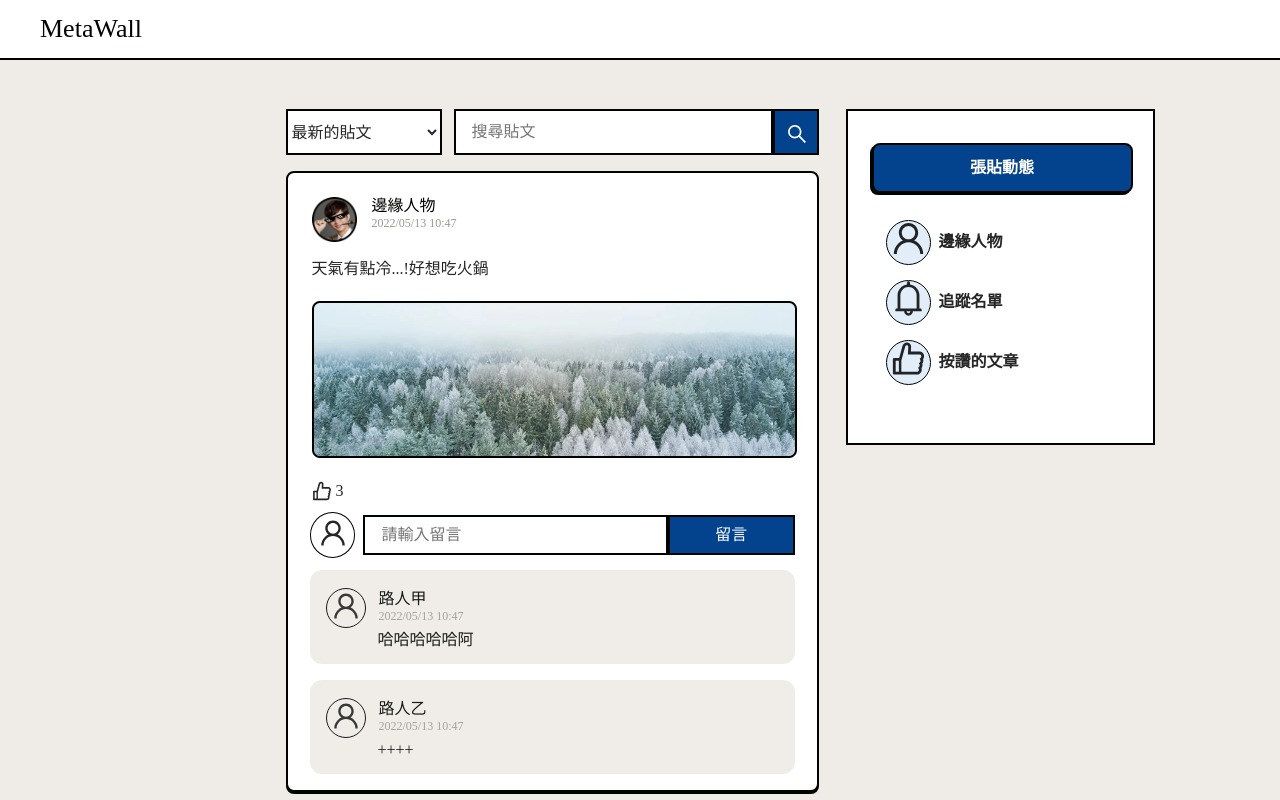
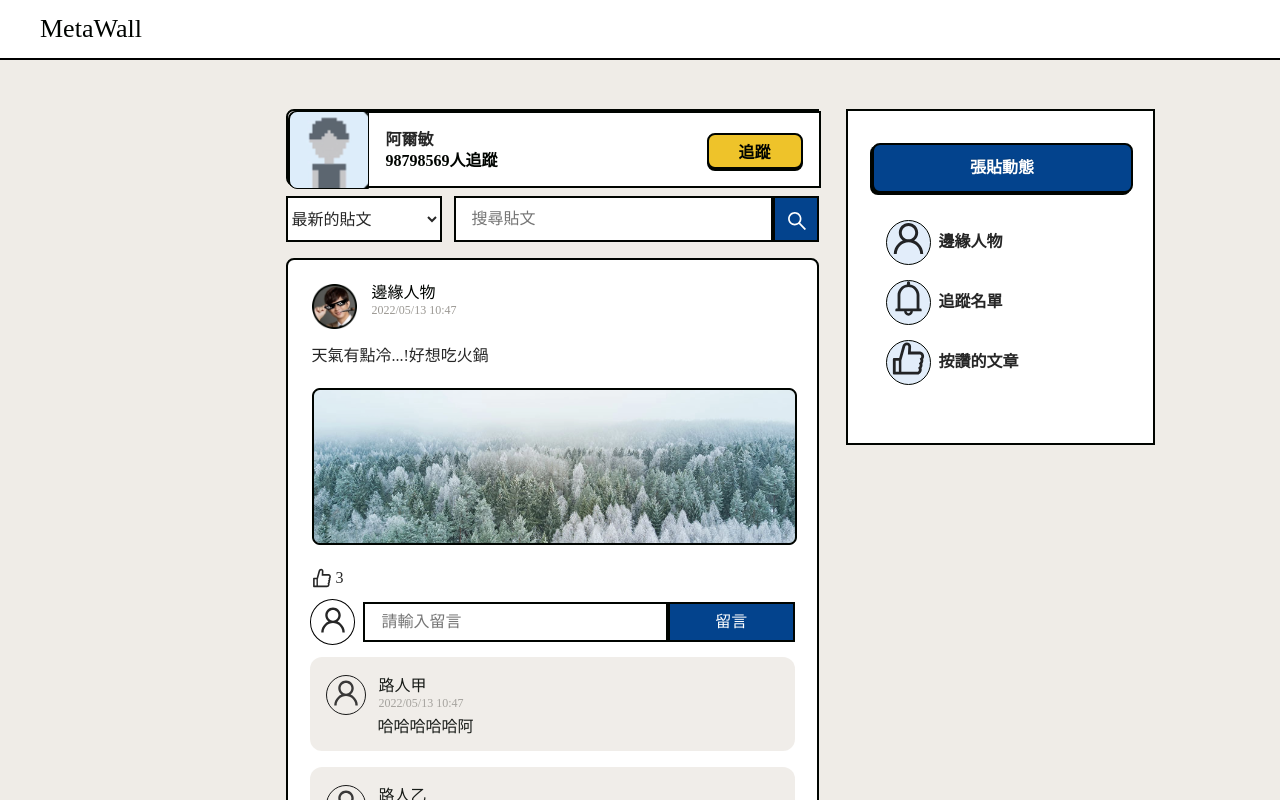
Before and after one commit to kjes9307/project-frontend, a React (Create React App) app: page /login in a window 1280 px wide. Before the commit this address led to /post. Shown: the top 800 px of the page. Built offline with nearby package versions, Linux system fonts and the light colour scheme.

Commit message:
add fanPage

```diff
--- /dev/null
+++ b/src/component/fanPage/fanPage.css
@@ -0,0 +1,55 @@
+.module-fan-bar{
+    margin-bottom: 10px;
+    width: 533px;
+    height: 77px;
+    /* display: flex;
+    justify-content: center;
+    align-items: center; */
+    font-size: 20px;
+    font-family: "Azeret Mono";
+    font-weight: bold;
+    border: 2px solid #000400;
+    opacity: 1;
+    background: #fff;
+    border-radius: 8px 0px 0px 8px;
+    position: relative;
+    /* box-sizing: content-box; */
+}
+.module-fan-bar-Icon{
+    position: relative;
+    left: -1px;
+    top: -1.9px;
+    display: inline-block;
+    border: 1px solid #000400;
+    height: 77.5px;
+    width: 80px;
+    border-radius: 8px 0px 0px 8px;
+    background: url("../../static/user_default.png");
+    background-position: center;
+    /* background-size: cover; */
+}
+.module-fan-bar-Text{
+    position: absolute;
+    left: 96px;
+    top: 20px;
+    font-size: 16px;
+    font-family: "Noto Sans TC";
+    letter-spacing: 0px;
+    color: #000400;
+    white-space: nowrap;
+}
+.module-fan-bar button{
+    position: absolute;
+    right: 16px;
+    top: 20px;
+    background: #EEC32A;
+    box-shadow: 0px 2px 0px #000400;
+    border: 2px solid #000400;
+    border-radius: 8px;
+    opacity: 1;
+    width: 96px;
+    height: 36px;
+    font: normal normal bold 16px "Noto Sans TC";
+    letter-spacing: 0px;
+    color: #000400;
+}
--- /dev/null
+++ b/src/component/fanPage/index.js
@@ -0,0 +1,42 @@
+import React, { Component } from 'react'
+import Post from "../Post"
+import "./fanPage.css"
+export default class FanPage extends Component {
+  state = {
+      trackStatus : true
+  }
+  switchStatus = () =>{
+      const {trackStatus}=this.state;
+      const newStatus = !trackStatus
+      this.setState({trackStatus:newStatus})
+  }
+  render() {
+    const {trackStatus} = this.state
+    return (
+        <div>
+            <div className="module-fan-bar">
+                <div className="module-fan-bar">
+                    <div className='module-fan-bar-Icon'>
+                        <div className='module-fan-bar-Text'>
+                            <h3 style={{marginBottom:5}}>阿爾敏</h3>
+                            <span>98798569人追蹤</span>
+                        </div>
+                    </div>
+                    {trackStatus?
+                        <button onClick={this.switchStatus}>
+                        追蹤
+                        </button>
+                    :
+                        <button onClick={this.switchStatus}>
+                        取消追蹤
+                        </button>
+                    }
+
+                </div>
+
+            </div>
+            <Post />
+        </div>
+    )
+  }
+}
--- a/src/component/postWall/index.js
+++ b/src/component/postWall/index.js
@@ -9,6 +9,7 @@ import Track from '../Track';
 import EditProfile from '../editProfile';
 import AddPost from '../addPost';
 import LikeList from '../likeList'
+import FanPage from '../fanPage';
 // import Login from "../Login"
 export default class PostWall extends Component {
 
@@ -37,7 +38,7 @@ export default class PostWall extends Component {
         },
         {
           label: (
-            <MyNavLink to="/login" disabled>
+            <MyNavLink to="/login" >
               登出
             </MyNavLink>
           ),
@@ -66,7 +67,7 @@ export default class PostWall extends Component {
             <Route path="/Track" component={Track} />
             <Route path="/edit" component={EditProfile} />
             <Route path="/likeList" component={LikeList} />
-            {/* <Route path="/login" component={Login} /> */}
+            <Route path="/login" component={FanPage} />
             <Redirect to="/post" />
           </Switch>
 
```
